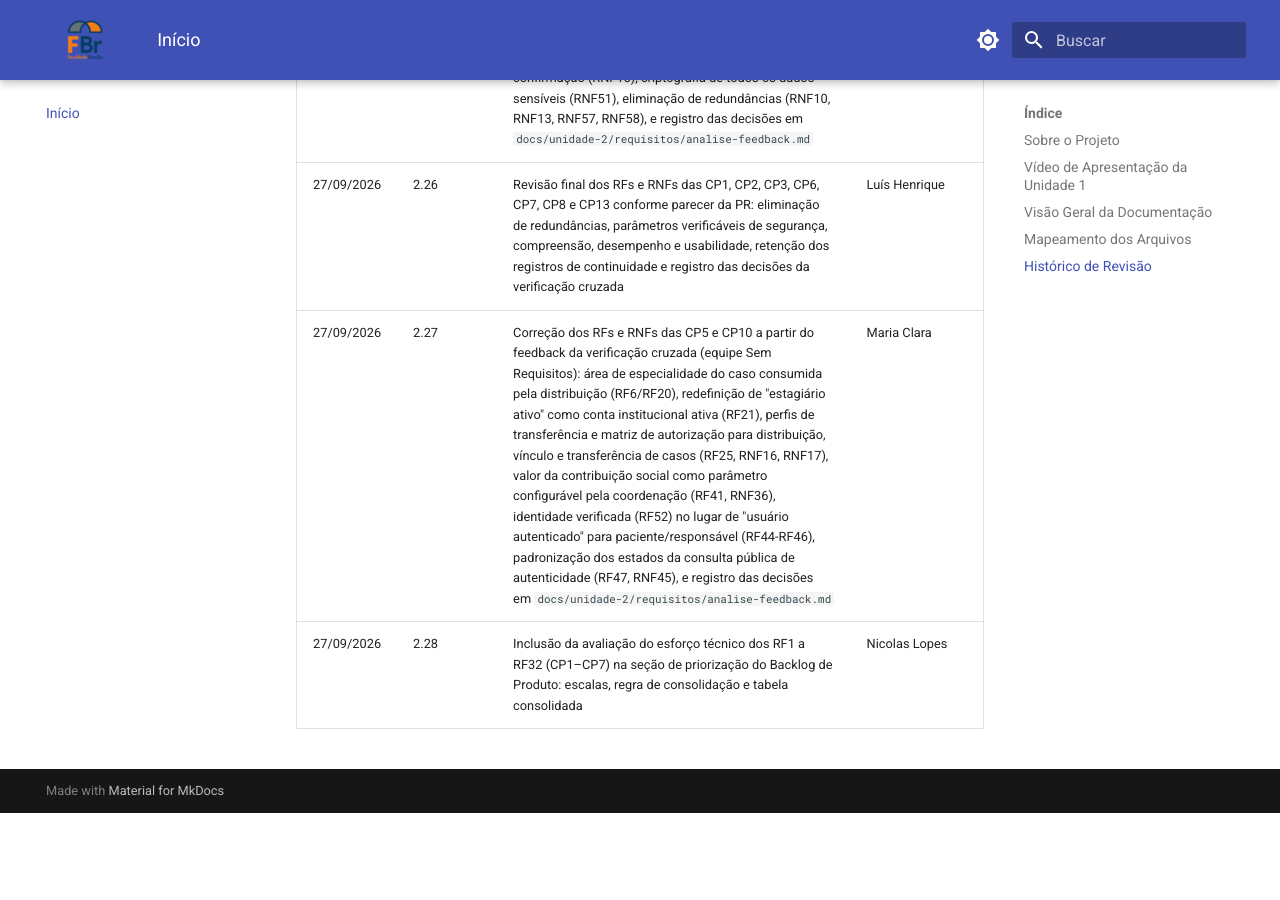
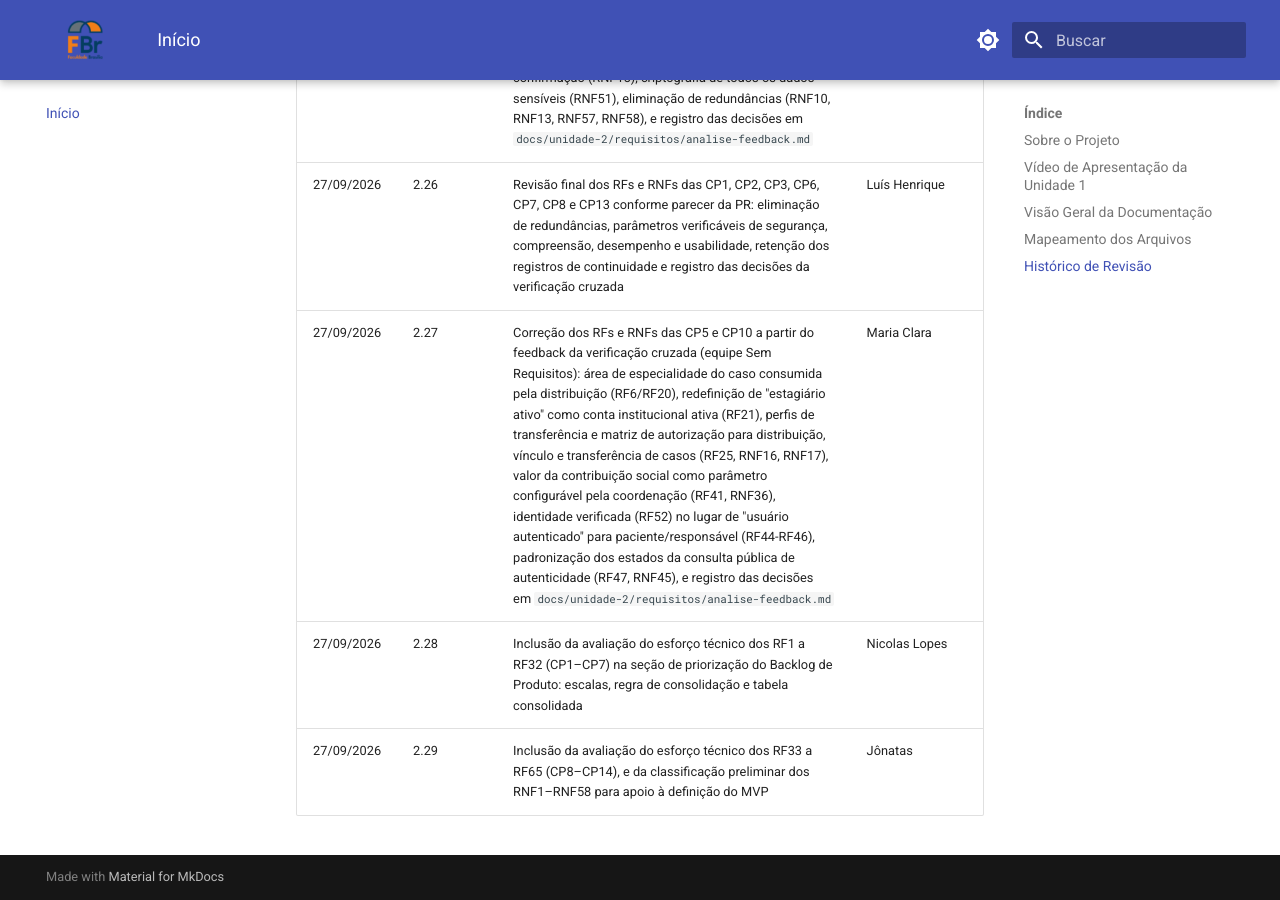
Before and after one commit to mdsreq-fga-unb/REQ-2026.2-T02-ClinicaEscolaFBr, an MkDocs documentation site: the page built from docs/index.md, in a window 1280 px wide and 900 px high, scrolled down 7003 px. Built offline with MkDocs 1.6.1 and Material for MkDocs 9.7.7, drawn with Linux system fonts in a browser that asks for light colours; before the commit the page ends 7816 px from its top, so only the background shows below that.

Commit message:
docs: atualiza historico da priorizacao

```diff
--- a/docs/index.md
+++ b/docs/index.md
@@ -131,3 +131,4 @@ Navegue pelo menu para acompanhar a documentação das Unidades 1 e 2. A Unidade
 | 27/09/2026 | 2.26 | Revisão final dos RFs e RNFs das CP1, CP2, CP3, CP6, CP7, CP8 e CP13 conforme parecer da PR: eliminação de redundâncias, parâmetros verificáveis de segurança, compreensão, desempenho e usabilidade, retenção dos registros de continuidade e registro das decisões da verificação cruzada | Luís Henrique |
 | 27/09/2026 | 2.27 | Correção dos RFs e RNFs das CP5 e CP10 a partir do feedback da verificação cruzada (equipe Sem Requisitos): área de especialidade do caso consumida pela distribuição (RF6/RF20), redefinição de "estagiário ativo" como conta institucional ativa (RF21), perfis de transferência e matriz de autorização para distribuição, vínculo e transferência de casos (RF25, RNF16, RNF17), valor da contribuição social como parâmetro configurável pela coordenação (RF41, RNF36), identidade verificada (RF52) no lugar de "usuário autenticado" para paciente/responsável (RF44-RF46), padronização dos estados da consulta pública de autenticidade (RF47, RNF45), e registro das decisões em `docs/unidade-2/requisitos/analise-feedback.md` | Maria Clara |
 | 27/09/2026 | 2.28 | Inclusão da avaliação do esforço técnico dos RF1 a RF32 (CP1–CP7) na seção de priorização do Backlog de Produto: escalas, regra de consolidação e tabela consolidada | Nicolas Lopes |
+| 27/09/2026 | 2.29 | Inclusão da avaliação do esforço técnico dos RF33 a RF65 (CP8–CP14), e da classificação preliminar dos RNF1–RNF58 para apoio à definição do MVP | Jônatas |
```
